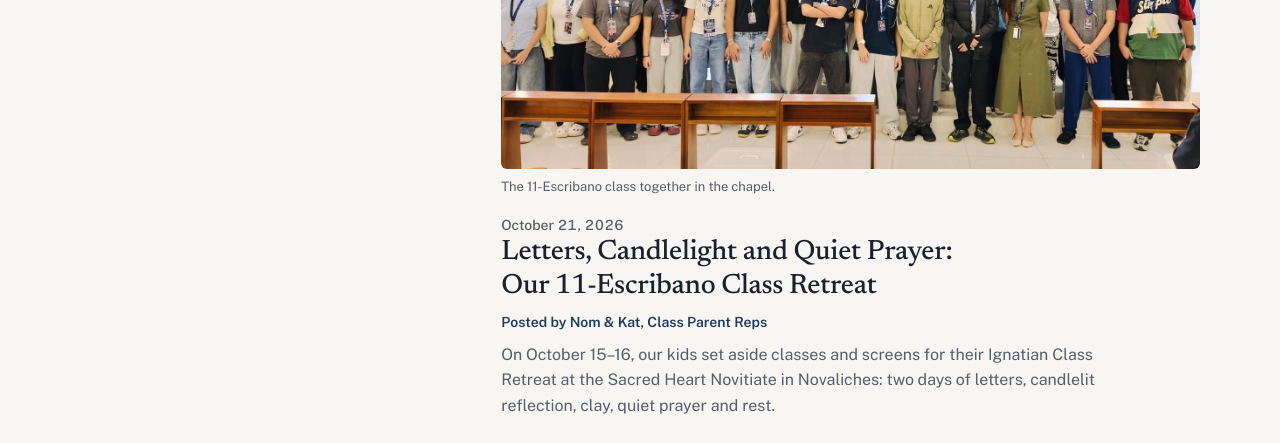
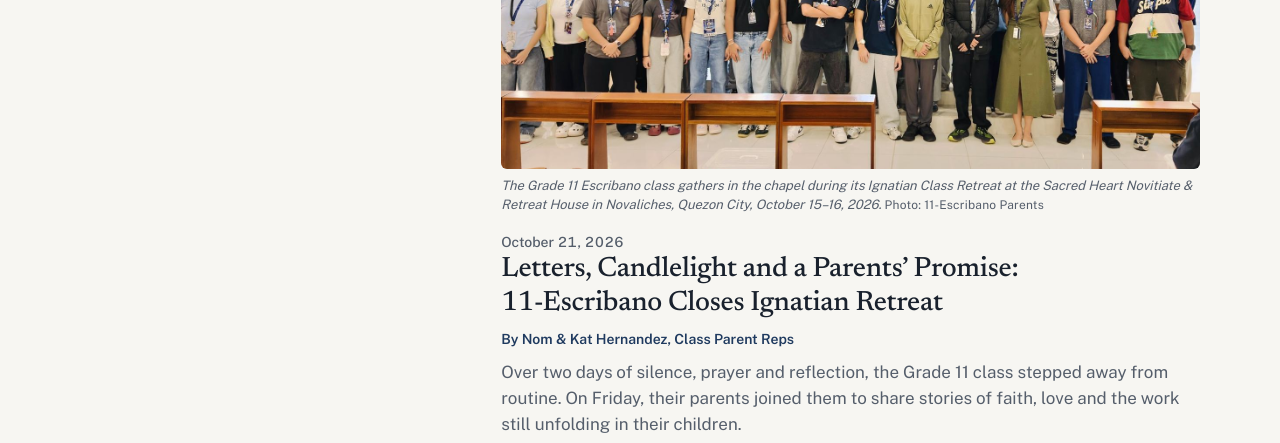
Before and after one commit to n0m3rs0n/school-parent-hub, a plain HTML site: page website/news.html in a window 1280 px wide. Shown: the part 357-800 px from the top of the page. Drawn offline with nearby package versions, Linux system fonts and the light colour scheme.

Commit message:
Class News: publish retreat article v3 with Parents' Session photos and newspaper captions

```diff
--- a/website/news.js
+++ b/website/news.js
@@ -12,29 +12,40 @@ const NEWS_ARTICLES = [
   {
     id: 'class-retreat-2026',
     date: '2026-10-21',              // date posted (YYYY-MM-DD)
-    title: 'Letters, Candlelight and Quiet Prayer: Our 11-Escribano Class Retreat',
-    author: 'Posted by Nom & Kat, Class Parent Reps',
+    title: "Letters, Candlelight and a Parents’ Promise: 11-Escribano Closes Ignatian Retreat",
+    deck: "Over two days of silence, prayer and reflection, the Grade 11 class stepped away from routine. On Friday, their parents joined them to share stories of faith, love and the work still unfolding in their children.",
+    author: 'By Nom & Kat Hernandez, Class Parent Reps',
+    dateline: 'QUEZON CITY',
+    photoCredit: 'Photo: 11-Escribano Parents',
     image: 'news/2026-10-retreat-class-cover.jpg',
     imageAlt: 'The 11-Escribano class with their retreat lanyards, gathered in a bright chapel',
-    caption: 'The 11-Escribano class together in the chapel.',
-    excerpt: 'On October 15\u201316, our kids set aside classes and screens for their Ignatian Class Retreat at the Sacred Heart Novitiate in Novaliches: two days of letters, candlelit reflection, clay, quiet prayer and rest.',
+    caption: "The Grade 11 Escribano class gathers in the chapel during its Ignatian Class Retreat at the Sacred Heart Novitiate & Retreat House in Novaliches, Quezon City, October 15–16, 2026.",
+    excerpt: "Over two days of silence, prayer and reflection, the Grade 11 class stepped away from routine. On Friday, their parents joined them to share stories of faith, love and the work still unfolding in their children.",
+    // Body: strings are paragraphs; { photo: { src, alt, caption } } places an inline photo.
     body: [
-      'Dear fellow 11-Escribano parents,',
-      'Last Thursday and Friday, October 15\u201316, our children stepped away from their usual school routine for their Ignatian Class Retreat at the Sacred Heart Novitiate & Retreat House along Quirino Highway in Novaliches, Quezon City. Rooted in the spirituality of St. Ignatius of Loyola, the retreat is a required formation experience for every ASHS student, a time for prayer, reflection, and discernment.',
-      'The retreat opened with a Send-off Mass on Thursday morning at the St. Aloysius Gonzaga Chapel on campus. Throughout the two days, the class was accompanied by Campus Ministers Mr. Nigel Perea and Mr. Kent Sarcol, together with our Class Moderator, Ms. Lumasang. Thank you for guiding our kids and keeping them safe.',
-      'The photos tell a lovely story. Our kids sat with letters written for them, some curled up on a sofa, others in a quiet corner of the hall. As evening fell, they journaled and reflected by candlelight. They shaped small figures from modeling clay, spent unhurried moments in quiet prayer in the chapel, and rested outdoors under the big trees.',
-      'On Friday morning, we parents joined them at the retreat house for the Parents\u2019 Session, followed by the Retreat Closing Mass and a lunch salu-salo together. Thank you to everyone who came, and to all who prayed from wherever they were.',
-      'If your child came home with stories to share, or just a little quieter, take the chance to listen. Campus Ministry\u2019s hope is that each child grows in \u201ca deeper awareness and relationship with himself, others, and God,\u201d and that is something we can keep nurturing at home.',
-      'Thank you for being such a supportive class community!'
+      "Parents of the Grade 11 Escribano class gathered at the Sacred Heart Novitiate & Retreat House in Novaliches on Friday, October 16, to share heartfelt stories about their children. The Parents’ Session was the emotional high point of the class’s two-day Ignatian Class Retreat.",
+      "The October 15–16 retreat, held at the retreat house along KM 23 Quirino Highway, is rooted in the spirituality of St. Ignatius of Loyola and sets aside time for prayer, reflection and discernment. Campus Ministry describes its aim as helping each student grow in “a deeper awareness and relationship with himself, others, and God.”",
+      "Two parents spoke at the lectern during Friday’s session.",
+      {"photo": {"src": "news/2026-10-retreat-claudine-sharing.jpg", "alt": "Claudine de Leon speaking at the lectern", "caption": "Claudine de Leon, mother of Tyrone, speaks about planting seeds of faith during the Parents’ Session on Friday, October 16."}},
+      "Claudine de Leon, mother of Tyrone, spoke about planting seeds of faith in a child, trusting that what parents sow at home will continue to grow.",
+      {"photo": {"src": "news/2026-10-retreat-nomerson-sharing.jpg", "alt": "Nomerson Hernandez speaking at the lectern", "caption": "Nomerson Hernandez, father of Theon, shares about his mission as a parent, drawing on Philippians 1:6, at the Parents’ Session."}},
+      "Nomerson Hernandez, father of Theon, built his sharing around a question he used to ask his son. When Theon was three and his younger sister Kala was born, Hernandez asked him every time he left for work: “Theon, what is your mission?” The boy always answered, “To protect Kala and Mommy.”",
+      "“Looking back, I realize that while I was teaching him about his mission, God was also teaching me about mine,” Hernandez said. As his son nears adulthood, he said, strengthening Theon’s faith also means trusting God more.",
+      "“I can guide him. I can listen to him. I can pray for him. But I cannot walk every step of his journey for him,” he said.",
+      "Both sharers anchored their reflections in the same verse, Philippians 1:6: “being confident of this, that he who began a good work in you will carry it on to completion until the day of Christ Jesus” (New International Version). The verse captured the morning’s theme: formation does not end with a retreat, but is a work in progress that parents, teachers and God share.",
+      "The session was followed by the Retreat Closing Mass and a lunch salu-salo where families and students ate together.",
+      "The retreat began Thursday morning with a Send-off Mass at the St. Aloysius Gonzaga Chapel on campus. Throughout the two days, the class was accompanied by Campus Ministers Mr. Nigel Perea and Mr. Kent Sarcol and Class Moderator Ms. Eirenne Lamasang.",
+      "Away from classes and screens, the students read letters written for them, journaled by candlelight, worked with modeling clay and prayed in silence in the chapel. Between sessions, they rested under the retreat house’s big trees.",
+      "The class parents thank the Campus Ministry team and Ms. Eirenne Lamasang for guiding the students and keeping them safe. They also thank every family who joined on Friday or prayed from wherever they were."
     ],
     galleryLink: 'https://drive.google.com/drive/folders/1cOwicW5Cf2hipfnuIA7gEP1kgMuC-oax',
     gallery: [
-      { src: 'news/2026-10-retreat-letters-sofa.jpg', alt: 'Boys on a sofa reading letters', caption: 'Letters on the sofa' },
-      { src: 'news/2026-10-retreat-letters-hall.jpg', alt: 'Students quietly reading letters around a hall', caption: 'Quiet corners all around the hall' },
-      { src: 'news/2026-10-retreat-journaling-candle.jpg', alt: 'A student journaling by candlelight', caption: 'Journaling by candlelight' },
-      { src: 'news/2026-10-retreat-clay-modeling.jpg', alt: 'Students in green class shirts sculpting with modeling clay', caption: 'Creating with modeling clay' },
-      { src: 'news/2026-10-retreat-chapel-prayer.jpg', alt: 'Two students praying quietly in the chapel', caption: 'Quiet prayer in the chapel' },
-      { src: 'news/2026-10-retreat-grounds-rest.jpg', alt: 'Students resting on a swing and bench under big trees', caption: 'Rest under the trees' }
+      { src: 'news/2026-10-retreat-letters-sofa.jpg', alt: "Boys on a sofa reading letters", caption: "Students settle onto a sofa to read letters written for them." },
+      { src: 'news/2026-10-retreat-letters-hall.jpg', alt: "Students quietly reading letters around a hall", caption: "Students find quiet corners around the hall to read their letters in silence." },
+      { src: 'news/2026-10-retreat-journaling-candle.jpg', alt: "A student journaling by candlelight", caption: "A student writes in his journal by candlelight during an evening reflection." },
+      { src: 'news/2026-10-retreat-clay-modeling.jpg', alt: "Students in green class shirts sculpting with modeling clay", caption: "Students in green class shirts work with modeling clay as part of a reflection activity." },
+      { src: 'news/2026-10-retreat-chapel-prayer.jpg', alt: "Two students praying quietly in the chapel", caption: "Two students pray quietly in the retreat house chapel." },
+      { src: 'news/2026-10-retreat-grounds-rest.jpg', alt: "Students resting on a swing and bench under big trees", caption: "Students rest on a swing and bench under the big trees on the retreat house grounds." }
     ]
   }
 ];
@@ -49,6 +60,13 @@ const NEWS_ARTICLES = [
     if (cls) n.className = cls;
     if (text != null) n.textContent = text;
     return n;
+  };
+
+  // Newspaper-style caption: caption text followed by the photo credit.
+  const caption = function (text, credit) {
+    const c = el('figcaption', 'news-caption', text);
+    if (credit) { c.appendChild(document.createTextNode(' ')); c.appendChild(el('span', 'news-credit', credit)); }
+    return c;
   };
 
   const articles = NEWS_ARTICLES.slice().sort(function (a, b) { return b.date.localeCompare(a.date); });
@@ -66,7 +84,7 @@ const NEWS_ARTICLES = [
       const img = el('img', 'news-photo');
       img.src = a.image; img.alt = a.imageAlt || ''; img.loading = 'lazy'; img.decoding = 'async';
       fig.appendChild(img);
-      if (a.caption) fig.appendChild(el('figcaption', 'news-caption', a.caption));
+      if (a.caption) fig.appendChild(caption(a.caption, a.photoCredit));
       art.appendChild(fig);
     }
 
@@ -83,7 +101,20 @@ const NEWS_ARTICLES = [
     const body = el('div', 'news-body');
     body.id = a.id + '-body';
     body.hidden = true;
-    a.body.forEach(function (p) { body.appendChild(el('p', null, p)); });
+    a.body.forEach(function (p, i) {
+      if (p && p.photo) {
+        const f = el('figure', 'news-inline-figure');
+        const im = el('img', 'news-inline-photo');
+        im.src = p.photo.src; im.alt = p.photo.alt || ''; im.loading = 'lazy'; im.decoding = 'async';
+        f.appendChild(im);
+        if (p.photo.caption) f.appendChild(caption(p.photo.caption, a.photoCredit));
+        body.appendChild(f);
+        return;
+      }
+      const para = el('p', null, p);
+      if (i === 0 && a.dateline) para.insertBefore(el('span', 'news-dateline', a.dateline + ' \u2014 '), para.firstChild);
+      body.appendChild(para);
+    });
     if (a.gallery && a.gallery.length) {
       const grid = el('div', 'news-gallery');
       a.gallery.forEach(function (g) {
@@ -94,7 +125,10 @@ const NEWS_ARTICLES = [
         ti.src = g.src; ti.alt = g.alt || ''; ti.loading = 'lazy'; ti.decoding = 'async';
         b.appendChild(ti);
         b.addEventListener('click', function () { openLightbox(g); });
-        grid.appendChild(b);
+        const gf = el('figure', 'news-gallery-item');
+        gf.appendChild(b);
+        if (g.caption) gf.appendChild(caption(g.caption, a.photoCredit));
+        grid.appendChild(gf);
       });
       body.appendChild(el('h3', 'news-gallery-title', 'Photos from the retreat'));
       body.appendChild(grid);
@@ -115,7 +149,6 @@ const NEWS_ARTICLES = [
       body.hidden = !open;
       btn.setAttribute('aria-expanded', String(open));
       btn.textContent = open ? 'Show less' : 'Read the full story';
-      art.querySelector('.news-excerpt').hidden = open;
     });
     art.appendChild(btn);
     list.appendChild(art);
--- a/website/style.css
+++ b/website/style.css
@@ -1989,7 +1989,48 @@ button {
 .news-caption {
   margin-top: var(--s-2);
   font-size: 0.8125rem;
-  color: var(--text-muted);
+  font-style: italic;
+  line-height: 1.45;
+  color: var(--text-muted);
+}
+
+.news-credit {
+  font-style: normal;
+  font-size: 0.75rem;
+  letter-spacing: 0.02em;
+  white-space: nowrap;
+}
+
+.news-dateline {
+  font-weight: 700;
+  letter-spacing: 0.04em;
+}
+
+.news-excerpt {
+  font-size: 1.0625rem;
+  line-height: 1.55;
+}
+
+.news-inline-figure {
+  margin: var(--s-2) auto var(--s-5, 1.5rem);
+  max-width: 22rem;
+}
+
+.news-inline-photo {
+  display: block;
+  width: 100%;
+  height: auto;
+  border-radius: var(--radius);
+  background: var(--surface-2);
+}
+
+.news-gallery-item {
+  margin: 0;
+  min-width: 0;
+}
+
+.news-gallery-item .news-caption {
+  font-size: 0.75rem;
 }
 
 .news-article .card-date {
@@ -2043,7 +2084,8 @@ button {
 .news-gallery {
   display: grid;
   grid-template-columns: repeat(2, 1fr);
-  gap: var(--s-2);
+  gap: var(--s-4) var(--s-3);
+  align-items: start;
 }
 
 @media (min-width: 640px) {
```
Also changed, not shown: website/news.html (+2 -2 lines), website/news/2026-10-retreat-claudine-sharing.jpg (added), website/news/2026-10-retreat-nomerson-sharing.jpg (added).
